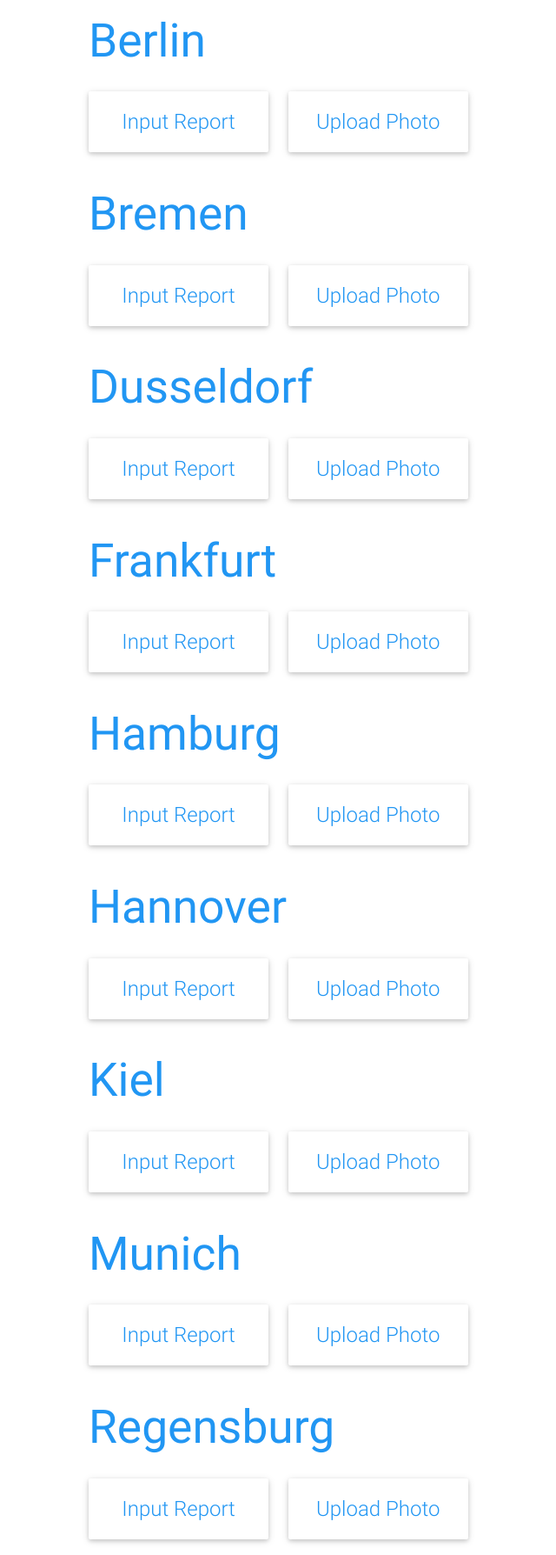
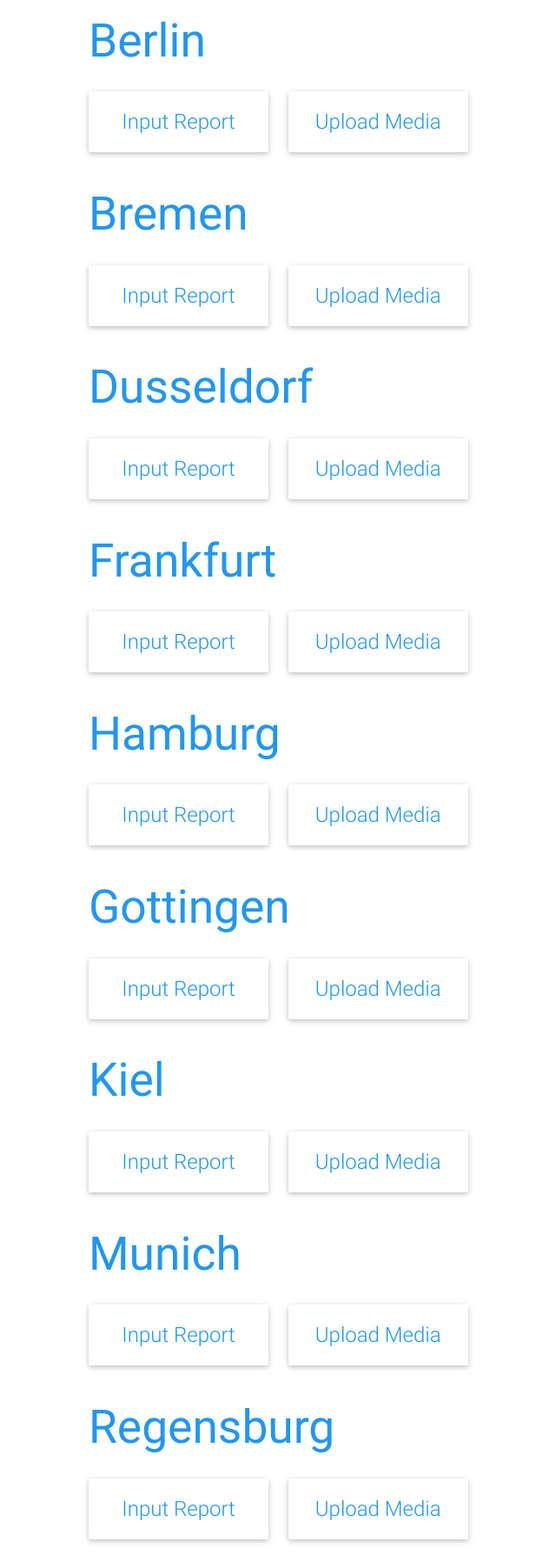
Before and after one commit to weihuali0509/germanblendingtrips, a plain HTML site: page index.html in a window 1280 px wide. Shown: the part 720-2508 px from the top of the page at 87% size, without its empty margins (90-730 px from the left). Drawn offline with Linux system fonts and the light colour scheme.

Commit message:
Update field names

```diff
--- a/index.html
+++ b/index.html
@@ -72,7 +72,7 @@
             <div class="card card-avatar">
               <div class="card-content">
                 <span class="card-title activator grey-text text-darken-4">
-                  <a href="https://www.dropbox.com/request/1OZ951ZUy8uCukuGzWfS">Upload Photo</a><br/>
+                  <a href="https://www.dropbox.com/request/1OZ951ZUy8uCukuGzWfS">Upload Media</a><br/>
               </div>
             </div>
           </div>
@@ -94,7 +94,7 @@
             <div class="card card-avatar">
               <div class="card-content">
                 <span class="card-title activator grey-text text-darken-4">
-                  <a href="https://www.dropbox.com/request/yhSqUxMr8BrJ0kpXnhEX">Upload Photo</a><br/>
+                  <a href="https://www.dropbox.com/request/yhSqUxMr8BrJ0kpXnhEX">Upload Media</a><br/>
               </div>
             </div>
           </div>
@@ -115,7 +115,7 @@
             <div class="card card-avatar">
               <div class="card-content">
                 <span class="card-title activator grey-text text-darken-4">
-                  <a href="https://www.dropbox.com/request/a4jYOqE4sifUOewfLZ5F">Upload Photo</a><br/>
+                  <a href="https://www.dropbox.com/request/a4jYOqE4sifUOewfLZ5F">Upload Media</a><br/>
               </div>
             </div>
           </div>
@@ -136,7 +136,7 @@
             <div class="card card-avatar">
               <div class="card-content">
                 <span class="card-title activator grey-text text-darken-4">
-                  <a href="https://www.dropbox.com/l/AADF4tf7DsBG3CsPZxwAK6WS5lktsMbG9KU">Upload Photo</a><br/>
+                  <a href="https://www.dropbox.com/l/AADF4tf7DsBG3CsPZxwAK6WS5lktsMbG9KU">Upload Media</a><br/>
               </div>
             </div>
           </div>
@@ -157,7 +157,7 @@
             <div class="card card-avatar">
               <div class="card-content">
                 <span class="card-title activator grey-text text-darken-4">
-                  <a href="https://www.dropbox.com/request/dEjlvPwLsvqIXwSOMHW2">Upload Photo</a><br/>
+                  <a href="https://www.dropbox.com/request/dEjlvPwLsvqIXwSOMHW2">Upload Media</a><br/>
               </div>
             </div>
           </div>
@@ -165,7 +165,7 @@
       </div>
 
       <div class="container">
-        <h2 class="header text_b"> Hannover </h2>
+        <h2 class="header text_b"> Gottingen </h2>
         <div class="row">
           <div class="col s12 m3">
             <div class="card card-avatar">
@@ -178,7 +178,7 @@
             <div class="card card-avatar">
               <div class="card-content">
                 <span class="card-title activator grey-text text-darken-4">
-                  <a href="https://www.dropbox.com/request/a40ixFfUk3C9x7kU7nw1">Upload Photo</a><br/>
+                  <a href="https://www.dropbox.com/request/a40ixFfUk3C9x7kU7nw1">Upload Media</a><br/>
               </div>
             </div>
           </div>
@@ -199,7 +199,7 @@
             <div class="card card-avatar">
               <div class="card-content">
                 <span class="card-title activator grey-text text-darken-4">
-                  <a href="https://www.dropbox.com/l/AABADfIp6wVoLG1-OzaXQzKHn89ML7GARWw">Upload Photo</a><br/>
+                  <a href="https://www.dropbox.com/l/AABADfIp6wVoLG1-OzaXQzKHn89ML7GARWw">Upload Media</a><br/>
               </div>
             </div>
           </div>
@@ -220,7 +220,7 @@
             <div class="card card-avatar">
               <div class="card-content">
                 <span class="card-title activator grey-text text-darken-4">
-                  <a href="https://www.dropbox.com/request/qLuoVGFQtAcdYKkWfo2H">Upload Photo</a><br/>
+                  <a href="https://www.dropbox.com/request/qLuoVGFQtAcdYKkWfo2H">Upload Media</a><br/>
               </div>
             </div>
           </div>
@@ -241,7 +241,7 @@
             <div class="card card-avatar">
               <div class="card-content">
                 <span class="card-title activator grey-text text-darken-4">
-                  <a href="https://www.dropbox.com/request/bzNSavkVDIvFmmqhAl5S">Upload Photo</a><br/>
+                  <a href="https://www.dropbox.com/request/bzNSavkVDIvFmmqhAl5S">Upload Media</a><br/>
               </div>
             </div>
           </div>
@@ -262,7 +262,7 @@
               <div class="card card-avatar">
                 <div class="card-content">
                   <span class="card-title activator grey-text text-darken-4">
-                    <a href="https://www.dropbox.com/request/3bLMOhz0fZJHtgx10Mok">Upload Photo</a><br/>
+                    <a href="https://www.dropbox.com/request/3bLMOhz0fZJHtgx10Mok">Upload Media</a><br/>
                 </div>
               </div>
             </div>
```
